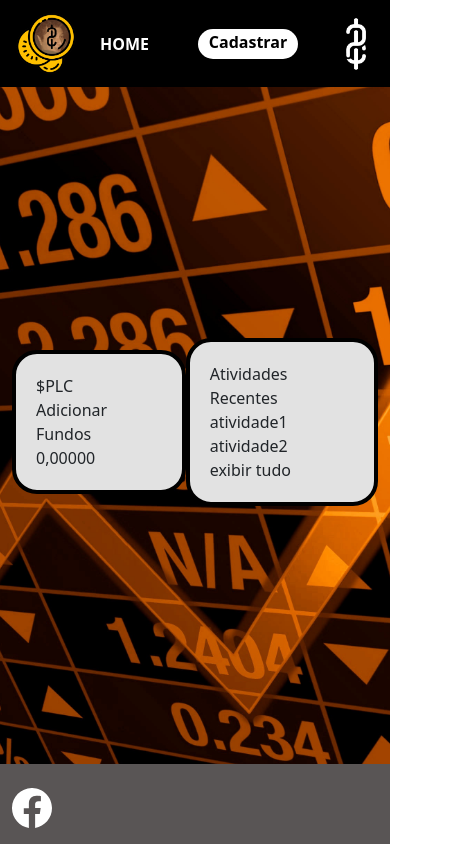
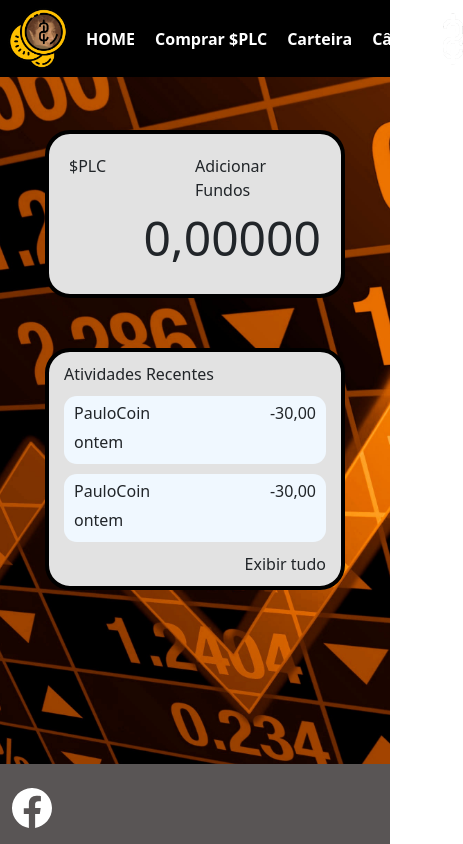
Before and after one commit to ivanrff/frontend-crypto-ecommerce, a React (Create React App) app: page /painel in a window 390 px wide. Shown: the top 844 px of the page, 463 px wide, since content can reach past the window. Built offline with nearby package versions, Linux system fonts and the light colour scheme.

Commit message:
comprar plc inicio

```diff
--- a/src/CSS-globais/box-conteudo.css
+++ b/src/CSS-globais/box-conteudo.css
@@ -20,3 +20,42 @@
     box-shadow: 0px 6px 5px 0px rgba(110,100,110,0.74);
 
 }
+.imgFundo {
+    position: absolute;
+    z-index: -1;
+    width:100%;
+    height: 100%;
+    object-fit: cover;
+}
+
+.container1 {
+    width: 100vw;
+    height: 100vh;
+    margin: 0;
+    max-width: none;
+}
+
+.main {
+    height: 100vh;
+    position: relative;
+}
+
+.srStonks {
+    max-width: 100%;
+    max-height: 100vh;
+}
+
+.colStonks {
+    align-items: flex-end;
+    display: flex;
+    margin-left: 5vw;
+}
+
+@media (max-width: 440px) {
+    .colStonks {
+        display: none;
+    }
+}
+a {
+    text-decoration: none;
+}
--- a/src/Componentes/FormularioCadastro/index.js
+++ b/src/Componentes/FormularioCadastro/index.js
@@ -31,7 +31,7 @@ const Login = () => {
 
             nome: nome,
             cpf: cpf,
-             email: email,
+            email: email,
             cartaoCredito: cartaoCredito,
             rua: rua,
             cidade: cidade,
--- a/src/Componentes/Header/index.js
+++ b/src/Componentes/Header/index.js
@@ -1,34 +1,27 @@
-import Container from 'react-bootstrap/Container';
-import Nav from 'react-bootstrap/Nav';
 import { Link } from 'react-router-dom';
 import Navbar from 'react-bootstrap/Navbar';
 import "./styles.css";
 import logo from "../../imagens/logo.png";
 import logo2 from "../../imagens/logo2.png"
 
-const Header = () => {
-    return (
-        <>
-      <div className="header">
-        <Navbar className="navbar ms-3">
-          <Navbar.Brand href="/home">
+const Header = props => {
+  const { pages, ...other } = props;
+
+  return (
+      <div>
+        <Navbar className="header" {...other}>
+          <Link to="/home" className="logo-nav me-2">
             <img src={logo} width="60px" alt="" />
-          </Navbar.Brand>
-          <Nav className=" me-auto ">
-            <Nav.Link className='homePage' href="/home">HOME</Nav.Link>
-          </Nav>
-          <Nav.Link
-            className="login btn  btn-outline me-5"
-            href="/cadastro"
-          >
-            Cadastrar{" "}
-          </Nav.Link>
-          <Nav.Link>
-            <img className='me-4' src={logo2} width="20px" alt="" />
-          </Nav.Link>
+          </Link>
+          <Link to="/home" className="header-nav home-nav" style={{display: pages[0]}}>HOME</Link>
+          <Link to="/painel" className="header-nav painel-nav" style={{display: pages[1]}}>Painel</Link>
+          <Link to="/comprar-plc" className="header-nav comprar-nav" style={{display: pages[2]}}>Comprar $PLC</Link>
+          <Link to="/carteira" className="header-nav carteira-nav" style={{display: pages[3]}}>Carteira</Link>
+          <Link to="/cambio" className="header-nav cambio-nav" style={{display: pages[4]}}>Câmbio</Link>
+          <Link to="/cadastro" className="header-cadastrar btn me-4" style={{display: pages[5]}}>Cadastrar</Link>
+          <img id="logo2" src={logo2} width="20px" alt="" className="me-1"/>
         </Navbar>
-        </div>
-     </>
-    )
+      </div>
+  )
 }
 export default Header;
--- a/src/Componentes/Header/styles.css
+++ b/src/Componentes/Header/styles.css
@@ -1,43 +1,48 @@
-.main {
-    height: 100vh;
-    position: relative;
-}
-
 .header{
     background-color: black;
     position: absolute;
     width: 100%;
+    display: grid;
+    grid-template-columns:repeat(5, min-content) 1fr repeat(2, min-content);
+    padding-left: 0.5rem;
+    padding-right: 0.5rem;
 }
-.container1 {
-    width: 100vw;
-    height: 100vh;
-    margin: 0;
-    max-width: none;
-}
-.login{
+
+.header-cadastrar{
     background-color: white;
     color: black;
-    width: 100px;
-    height: 30px;
+    width: 6rem;
+    height: min-content;
+    padding: 0.2rem;
     border-radius: 15px;
     font-weight: bold;
+}
+
+.header-nav {
+    color: white;
+    font-weight: bold;
+    padding: 0 10px 0 10px;
 
 }
-.homePage{
-    color: white;
-    font-weight: bold;
 
-}
-.homePage:hover{
+.header-nav:hover{
     color: white;
 }
-.login:hover{
-    background-color: white;
+
+.header-cadastrar:hover{
+    background-color: black;
+    color: white;
+    border-color: white;
+    border-width: 3px;
 }
-.imgFundo {
-    position: absolute;
-    z-index: -1;
-    width:100%;
-    height: 100%;
-    object-fit: cover;
+#logo2 {
+    grid-column: 9/10;
+    justify-self: end;
 }
+.header-cadastrar {
+    justify-self: end;
+    grid-column: 8/9;
+}
+.comprar-nav {
+    white-space: nowrap;
+}
--- a/src/Pages/Cadastro/index.js
+++ b/src/Pages/Cadastro/index.js
@@ -3,6 +3,7 @@ import Header from "../../Componentes/Header";
 import fundo from "../../imagens/fundo.jpg"
 import FormularioCadastro from "../../Componentes/FormularioCadastro"
 import SrStonks from "../../imagens/SrStonks.png";
+import "../../CSS-globais/box-conteudo.css";
 import "./styles.css"
 
 const Cadastro = () => {
@@ -11,7 +12,7 @@ const Cadastro = () => {
     return (
         <>
                 <div className="main">
-                <Header/>
+                <Header pages={["","","","","",""]}/>
                 <img className="imgFundo" src={fundo} alt=""/>
                 <div className="container">
                     <div className="rowHome row">
--- /dev/null
+++ b/src/Pages/ComprarPLC/index.js
@@ -0,0 +1,40 @@
+import Footer from "../../Componentes/Footer";
+import Header from "../../Componentes/Header";
+import fundo from "../../imagens/fundo.jpg";
+import SrStonks from "../../imagens/SrStonks.png";
+
+import "../../CSS-globais/box-conteudo.css";
+import "./styles.css";
+const ComprarPLC = () => {
+  return (
+    <>
+      <div className="main">
+        <Header pages={["","","none","","","none"]} />
+        <img className="imgFundo" src={fundo} alt="" />
+        <div className="container container-comprarplc">
+          <div className="row row-comprarplc">
+            <div className="col col-box col-preco">
+              <div id="resumo-carteira" className="box">
+                <div className="resumo-carteira-a">$PLC</div><div className="resumo-carteira-b">Adicionar Fundos</div>
+                <div className="resumo-carteira-c">0,00000</div>
+              </div>
+            </div>
+            <div className="col col-box col-comprar">
+              <div className="box">d</div>
+            </div>
+          </div>
+          <div className="row row-comprarplc">
+            <div className="col col-box colStonks">
+              <img className="srStonks srStonks-comprarplc" src={SrStonks} alt=""/>
+            </div>
+            <div className="col col-box col-grafico">
+              <div className="box">d</div>
+            </div>
+          </div>
+        </div>
+        <Footer />
+      </div>
+    </>
+  );
+};
+export default ComprarPLC;
--- /dev/null
+++ b/src/Pages/ComprarPLC/styles.css
@@ -0,0 +1,13 @@
+.container-comprarplc {
+    padding-top: 100px;
+    padding-bottom: 80px;
+    height: 100vh;
+}
+.srStonks-comprarplc {
+    width: 50%;
+    height: 50%;
+    object-fit: cover;
+}
+.row-comprarplc{
+    height: 50%;
+}
--- a/src/Pages/Home/index.js
+++ b/src/Pages/Home/index.js
@@ -3,6 +3,7 @@ import Header from "../../Componentes/Header";
 import fundo from "../../imagens/fundo.jpg"
 import Login from "../../Componentes/Login";
 import SrStonks from "../../imagens/SrStonks.png";
+import "../../CSS-globais/box-conteudo.css";
 import "./styles.css"
 const Home = () => {
     return (
@@ -10,7 +11,7 @@ const Home = () => {
 
                 <div className="main">
 
-                <Header/>
+                <Header pages={["none","none","none","none","none",""]}/>
                 <img className="imgFundo" src={fundo} alt=""/>
                 <div className="container1 container">
                     <div className="rowHome row">
--- a/src/Pages/Home/styles.css
+++ b/src/Pages/Home/styles.css
@@ -1,14 +1,3 @@
-.srStonks {
-    max-width: 100%;
-    max-height: 100vh;
-}
-
-.colStonks {
-    align-items: flex-end;
-    display: flex;
-    margin-left: 5vw;
-}
-
 @media (max-width: 870px) {
     @media (min-width:440px) {
         .contLogin {
@@ -20,12 +9,6 @@
     }
 }
 
-@media (max-width: 440px) {
-    .colStonks {
-        display: none;
-    }
-}
-
 .rowHome {
     height: 100vh;
 }
--- a/src/Pages/Painel/index.js
+++ b/src/Pages/Painel/index.js
@@ -9,23 +9,29 @@ const Painel = () => {
   return (
     <>
       <div className="main">
-        <Header />
+        <Header pages={["","none","","","","none"]} />
         <img className="imgFundo" src={fundo} alt="" />
         <div className="container">
           <div className="rowHome row">
             <div className="col colStonks">
               <img className="srStonks" src={SrStonks} alt="" />
             </div>
-            <div className="col colCadastro col-box">
+            <div className="col col-box col-painel">
               <div id="resumo-carteira" className="box">
-                <div>$PLC</div><div>Adicionar Fundos</div>
-                <div>0,00000</div>
+                <div className="resumo-carteira-a">$PLC</div><div className="resumo-carteira-b">Adicionar Fundos</div>
+                <div className="resumo-carteira-c">0,00000</div>
               </div>
               <div id="resumo-historico" className="box">
-                <div>Atividades Recentes</div>
-                <div>atividade1</div>
-                <div>atividade2</div>
-                <div>exibir tudo</div>
+                <div id="resumo-historico-titulo">Atividades Recentes</div>
+                <div className="resumo-atividades">
+                  <div className="resumo-moeda">PauloCoin</div><div className="resumo-qtd">-30,00</div>
+                  <div className="resumo-data">ontem</div>
+                </div>
+                <div className="resumo-atividades">
+                  <div className="resumo-moeda">PauloCoin</div><div className="resumo-qtd">-30,00</div>
+                  <div className="resumo-data">ontem</div>
+                </div>
+                <div id="resumo-historico-exibirtudo">Exibir tudo</div>
               </div>
             </div>
           </div>
--- a/src/Pages/Painel/styles.css
+++ b/src/Pages/Painel/styles.css
@@ -29,7 +29,62 @@
 .rowHome {
     height: 100vh;
 }
-
+.rowPainel {
+    display: grid;
+    grid-template-columns: 50% 50%;
+}
 .contLogin {
     margin: auto;
 }
+
+.col-painel {
+    display: grid;
+    grid-template-rows: min-content min-content;
+    margin-top: 130px;
+    margin-bottom: 100px;
+}
+
+#resumo-carteira, #resumo-historico {
+    width: 300px;
+    display: grid;
+}
+
+#resumo-carteira {
+    grid-template-columns: 1fr 1fr;
+    grid-template-rows: min-content min-content;
+
+}
+.resumo-carteira-c {
+    justify-self: end;
+    grid-row: 2 / 3;
+    grid-column: 1 /3;
+    font-size: 3em;
+}
+.resumo-carteira-b, #resumo-historico-exibirtudo {
+    justify-self: end;
+}
+
+#resumo-historico {
+    grid-template-rows: min-content min-content min-content min-content;
+    padding: 10px 15px 10px 15px;
+    margin-top: 50px;
+}
+#resumo-historico-titulo {
+    margin-bottom: 5px;
+}
+#resumo-historico-exibirtudo {
+    margin-top: 5px;
+}
+.resumo-atividades {
+    display: grid;
+    grid-template-columns: 1fr 1fr;
+    grid-template-rows: 1fr 1fr;
+    background-color: aliceblue;
+    margin: 5px 0 5px 0;
+    padding: 5px 10px 5px 10px;
+    border-radius: 0.8em;
+}
+.resumo-qtd {
+    justify-self: end;
+    margin-bottom: 5px;
+}
--- a/src/Routes/index.js
+++ b/src/Routes/index.js
@@ -3,6 +3,7 @@ import { BrowserRouter, Routes, Route, Navigate } from "react-router-dom";
 import Home from "../Pages/Home";
 import Cadastro from "../Pages/Cadastro";
 import Painel from "../Pages/Painel";
+import ComprarPLC from "../Pages/ComprarPLC";
 import { AuthContext } from "../Context/auth";
 //import ProtectedRoutes from "../ProtectedRoutes";
 
@@ -25,6 +26,7 @@ const Rotas = () => {
           <Route path="/home" element={<Home />} />
           <Route path="/cadastro" element={<Cadastro />} />
           <Route path="/painel" element={<Painel />} />
+          <Route path="/comprar-plc" element={<ComprarPLC />} />
 
           {usuario && <Route path="/Home" element={<Home />} />}
           <Route
```
